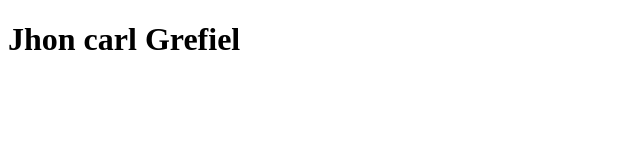
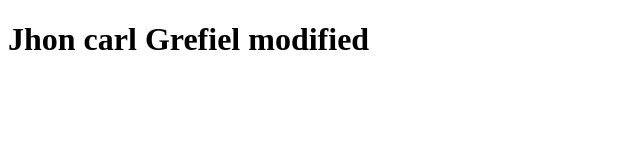
Before and after one commit to carlgrefiel/sample-html, a plain HTML site: page index.html in a window 1280 px wide. Shown: the whole page, without its empty margins (0-640 px from the left). Drawn offline with Linux system fonts and the light colour scheme.

Commit message:
create new branch

```diff
--- a/index.html
+++ b/index.html
@@ -6,6 +6,6 @@
     <title>Hello World</title>
   </head>
   <body>
-    <h1>Jhon carl Grefiel</h1>
+    <h1>Jhon carl Grefiel modified</h1>
   </body>
 </html>
```
